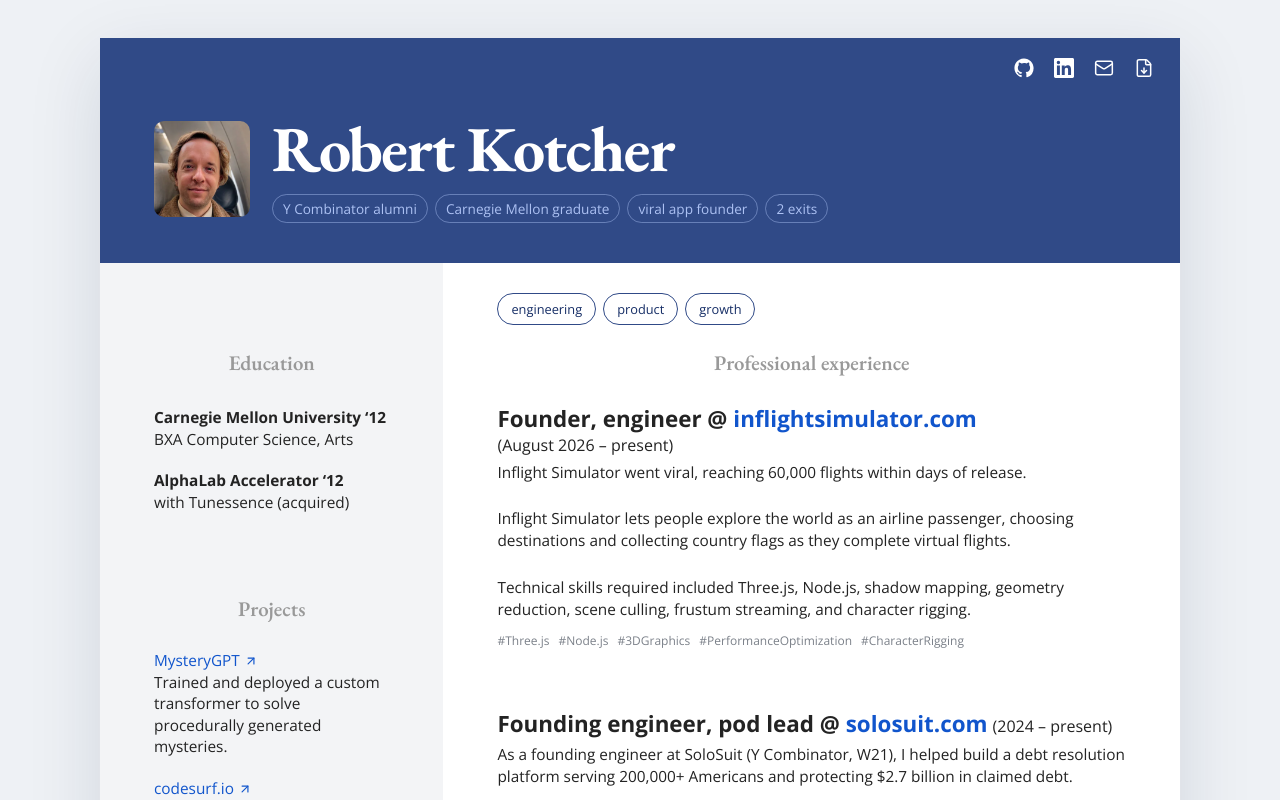
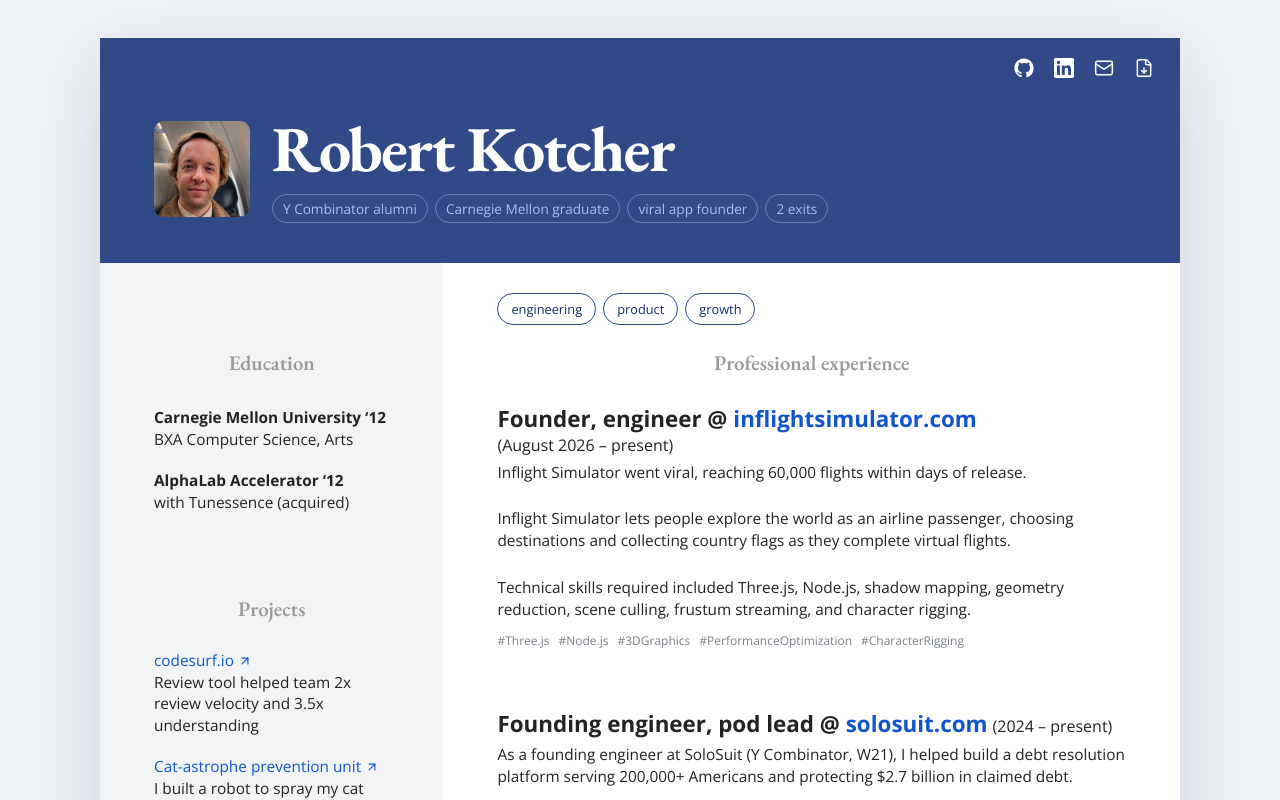
Before and after one commit to robertkotcher/robertkotcher.com, a Next.js app: page / in a window 1280 px wide. Shown: the top 800 px of the page. Built offline with nearby package versions, Linux system fonts and the light colour scheme.

Commit message:
Remove MysteryGPT project from resume

```diff
--- a/app/Resume.tsx
+++ b/app/Resume.tsx
@@ -88,15 +88,6 @@
             <section>
               <h2>Projects</h2>
 
-              <div className="compact-item" data-background="engineering">
-                <h3>
-                  <a className="sidebar-link project-title-link" href="https://github.com/robertkotcher/mysterygpt" target="_blank" rel="noreferrer">
-                    <span>MysteryGPT</span>
-                    {!printable && <ArrowUpRight aria-hidden="true" size={14} />}
-                  </a>
-                </h3>
-                <p>Trained and deployed a custom transformer to solve procedurally generated mysteries.</p>
-              </div>
 
 
               <div className="compact-item" data-background="engineering product">
--- a/app/resumePdf.ts
+++ b/app/resumePdf.ts
@@ -1,2 +1,2 @@
 // Updated by npm run export:resume whenever the PDFs change.
-export const resumePdfUrl = "/robert-kotcher-resume.pdf?v=ba39068cb628";
+export const resumePdfUrl = "/robert-kotcher-resume.pdf?v=c0fe380c3851";
```
Also changed, not shown: 1 other file (tests, documents, lock files or other folders).
